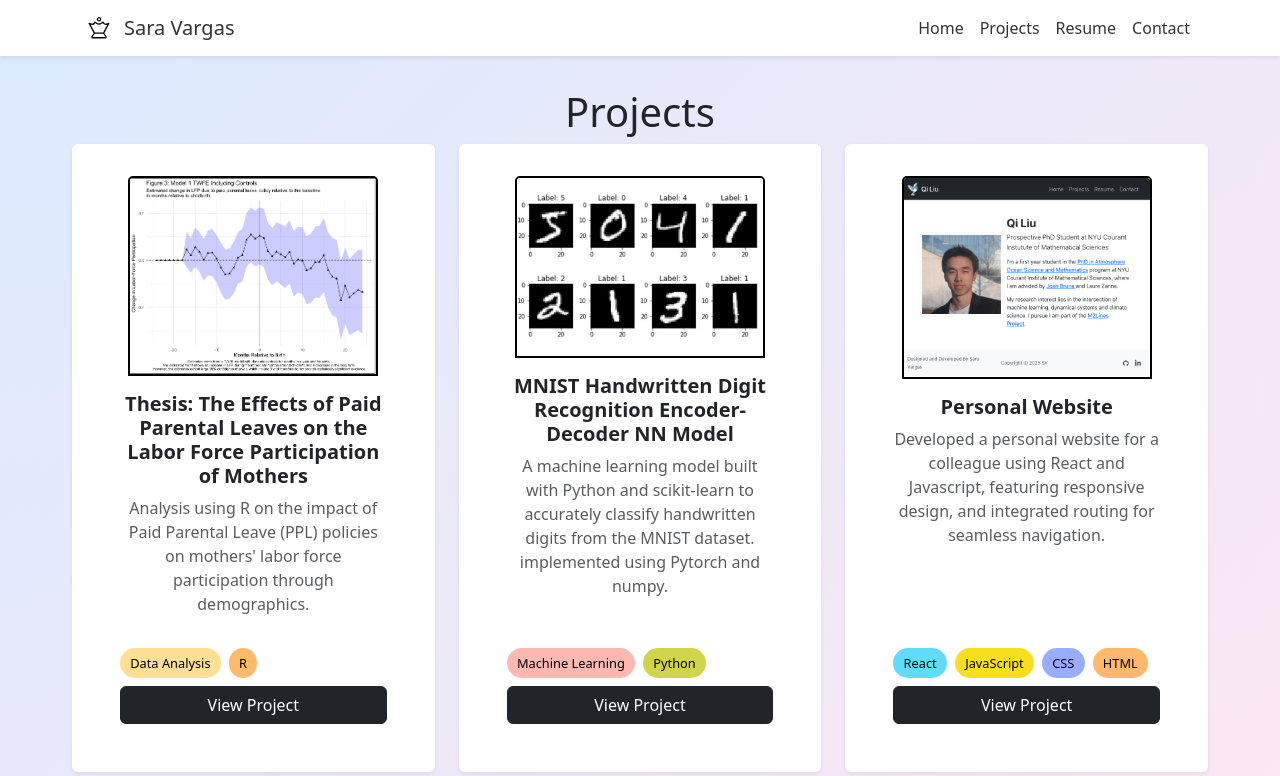
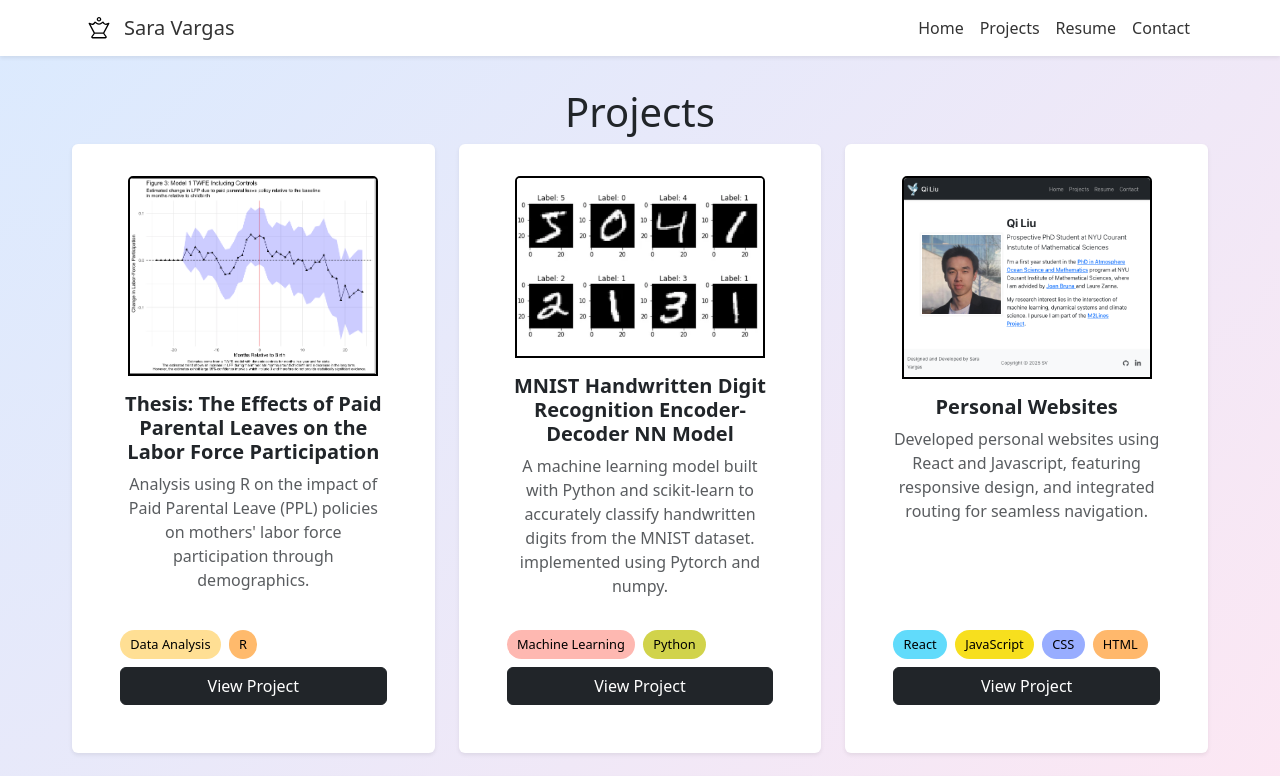
Before and after one commit to saravargas88/personal-website, a React (Vite) app in the folder sarawebsite/: page /projects in a window 1280 px wide. Shown: the top 776 px of the page. Built offline with nearby package versions, Linux system fonts and the light colour scheme.

Commit message:
Update projects.tsx

```diff
--- a/sarawebsite/src/components/Projects/projects.tsx
+++ b/sarawebsite/src/components/Projects/projects.tsx
@@ -8,7 +8,7 @@ export default function Projects() {
   const projects = [
 
      {
-      title: " Thesis: The Effects of Paid Parental Leaves on the Labor Force Participation of Mothers ",
+      title: " Thesis: The Effects of Paid Parental Leaves on the Labor Force Participation ",
       description: "Analysis using R on the impact of Paid Parental Leave (PPL) policies on mothers' labor force participation through demographics.",
       imgSrc: "/thumbnails/thesis.png",
       link: "https://github.com/saravargas88/undergraduate-thesis/blob/main/The%20Effects%20of%20Paid%20Parental%20Leaves%20on%20the%20Labor%20Force%20Participation%20of%20Mothers%20%20(2).pdf",
@@ -23,8 +23,8 @@ export default function Projects() {
 
       },
     {
-      title: "Personal Website",
-      description: "Developed a personal website for a colleague using React and Javascript, featuring responsive design, and integrated routing for seamless navigation.",
+      title: "Personal Websites",
+      description: "Developed personal websites using React and Javascript, featuring responsive design, and integrated routing for seamless navigation.",
 
       imgSrc: "/thumbnails/qiwebsite.png",   // your own image
       link: "https://qi-personal-website.vercel.app/",
```
